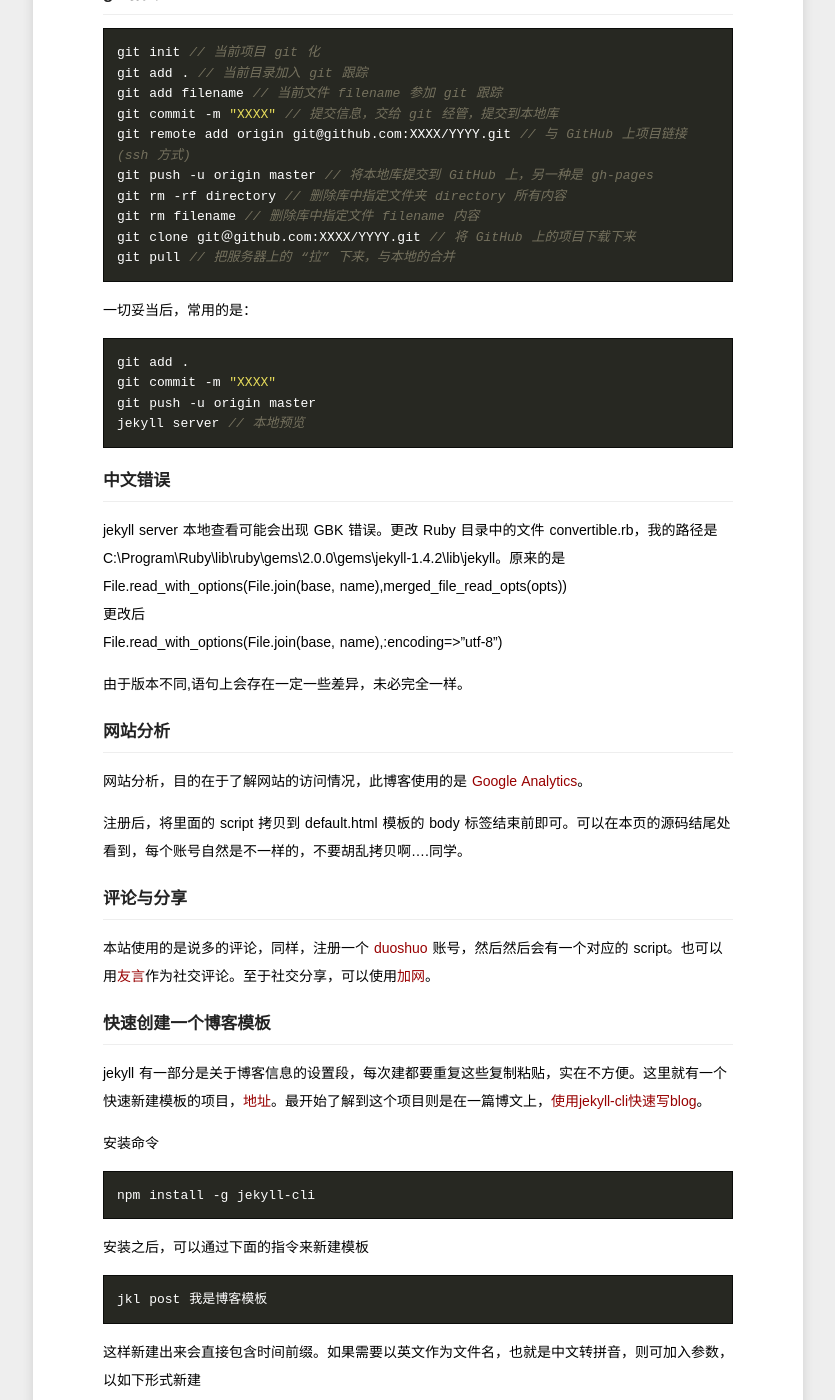
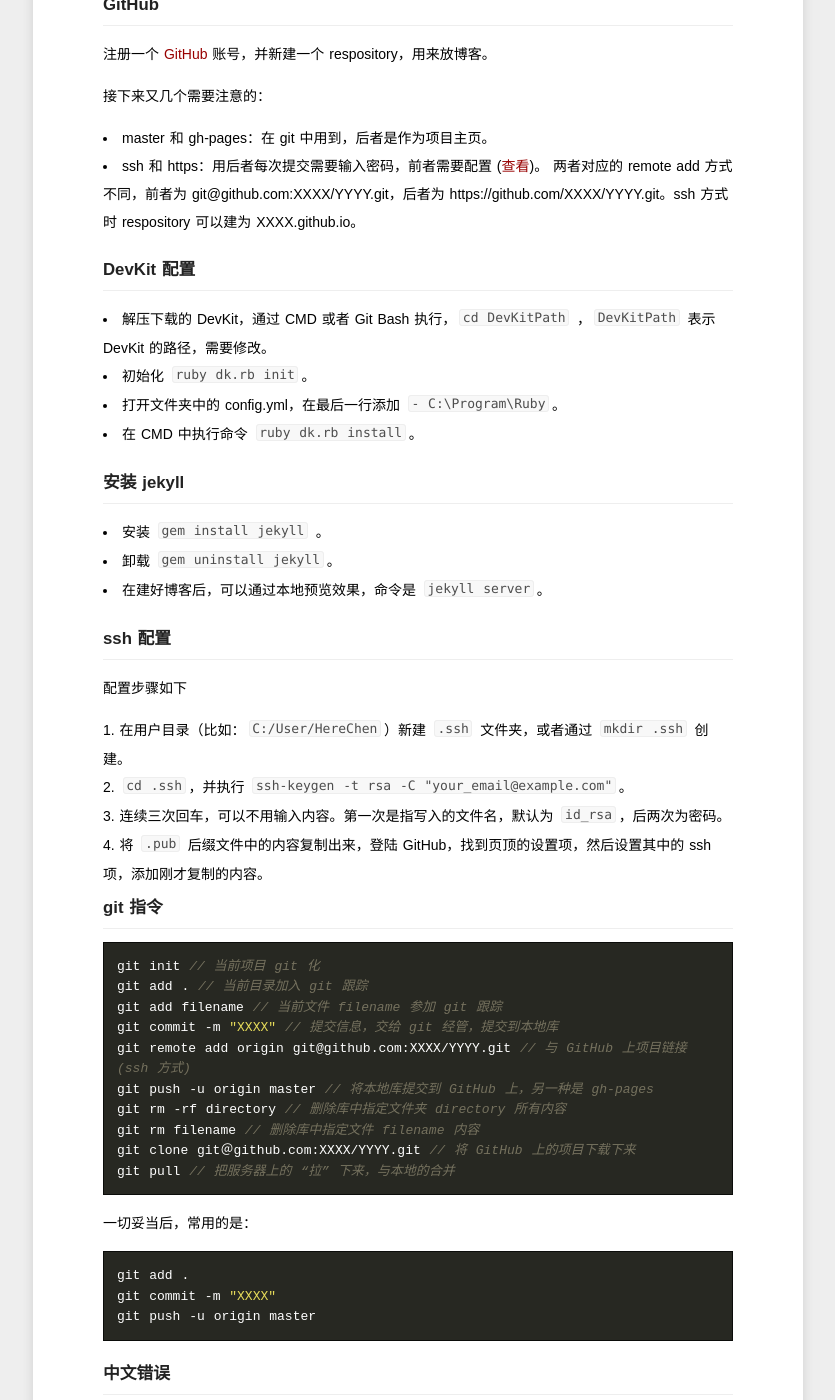
Before and after one commit to Xuezhiyuanlin/herechen.github.io, a Jekyll site: the page built from _posts/2014-03-16-jekyll-skills.md, in a window 1280 px wide and 1400 px high, scrolled down 1196 px. Shown: the whole window, without its empty margins (222-1057 px from the left). Built offline with Jekyll 4.4.1, drawn with Linux system fonts in a browser that asks for light colours; some web fonts are replaced; Markdown is read by kramdown in place of the engine named in the settings; comment, search, counter and statistics services are not loaded; some of the changed text lies outside the part shown.

Commit message:
herechen

```diff
--- a/_posts/2014-03-16-jekyll-skills.md
+++ b/_posts/2014-03-16-jekyll-skills.md
@@ -8,7 +8,7 @@
 tags: jekyll 软件
 ---
 
-用 Jekyll 搭建自己的博客，再利用别人的模板，建一个博客想来还是比较简便的，况且还可以不断的自己改善。
+用 Jekyll 搭建自己的博客，利用别人的模板，建一个博客想来还是比较简便的。在环境搭建好之后只需要专注于博客布局以及内容。
 
 ###为什么选择 Jekyll
 
@@ -18,7 +18,16 @@
 
 ###要点提要
 
-在本地安装 Jekyll 及其配套工具，再注册 GitHub 账号，本地编辑，并将内容上传到 GitHub，用 GitHub 的服务器和域名。关于工具的安装和配置不作细致描述。
+在本地安装 Jekyll 及其配套工具，再注册 GitHub 账号，本地编辑，并将内容上传到 GitHub，用 GitHub 的服务器和域名。基本的流程可以是这样的：
+
+1. 下载工具 Ruby、Git、DevKit。
+2. 建立 DevKit 和 Ruby 之间的依赖关系 （依赖第1步）。
+3. 通过 Ruby 下载 jekyll （依赖第1步）。
+4. 注册 GitHub 账号，在 GitHub 上创建一个库。
+5. 配置 ssh。（依赖第4步）
+6. 链接本地和 GitHub 的库，开始建博客，最后提交。
+
+剩下的细节根据后面的具体描述逐步来做就行了。关于环境搭建在本文末尾一篇 jekyll 安装文章中描述的比较详细。
 
 ###环境与工具
 
@@ -28,6 +37,8 @@
 git：[http://git-scm.com/downloads](http://git-scm.com/downloads)
 Jekyll：[http://jekyllrb.com/](http://jekyllrb.com/)
 
+<hr><hr>
+
 ###GitHub
 
 注册一个 [GitHub](https://github.com/) 账号，并新建一个 respository，用来放博客。
@@ -36,6 +47,28 @@
 
 - master 和 gh-pages：在 git 中用到，后者是作为项目主页。
 - ssh 和 https：用后者每次提交需要输入密码，前者需要配置 ([查看](http://www.blogways.net/blog/2013/04/10/generating-ssh-keys-4-github.html))。 两者对应的 remote add 方式不同，前者为 git@github.com:XXXX/YYYY.git，后者为 https://github.com/XXXX/YYYY.git。ssh 方式时 respository 可以建为 XXXX.github.io。
+
+###DevKit 配置
+
+- 解压下载的 DevKit，通过 CMD 或者 Git Bash 执行，`cd DevKitPath` ，`DevKitPath` 表示  DevKit 的路径，需要修改。
+- 初始化 `ruby dk.rb init`。
+- 打开文件夹中的 config.yml，在最后一行添加 `- C:\Program\Ruby`。
+- 在 CMD 中执行命令 `ruby dk.rb install`。
+
+###安装 jekyll
+
+- 安装 `gem install jekyll`  。
+- 卸载 `gem uninstall jekyll`。
+- 在建好博客后，可以通过本地预览效果，命令是 `jekyll server`。
+
+###ssh 配置
+
+配置步骤如下
+
+1. 在用户目录（比如：`C:/User/HereChen`）新建 `.ssh` 文件夹，或者通过 `mkdir .ssh` 创建。
+2. `cd .ssh`，并执行 `ssh-keygen -t rsa -C "your_email@example.com"`。
+3. 连续三次回车，可以不用输入内容。第一次是指写入的文件名，默认为 `id_rsa`，后两次为密码。
+4. 将 `.pub` 后缀文件中的内容复制出来，登陆 GitHub，找到页顶的设置项，然后设置其中的 ssh 项，添加刚才复制的内容。
 
 ###git 指令
 
@@ -55,25 +88,33 @@
     git add .
     git commit -m "XXXX"
     git push -u origin master
-    jekyll server // 本地预览
 
 ###中文错误
 
-jekyll server 本地查看可能会出现 GBK 错误。更改 Ruby 目录中的文件 convertible.rb，我的路径是 C:\Program\Ruby\lib\ruby\gems\2.0.0\gems\jekyll-1.4.2\lib\jekyll。原来的是  File.read_with_options(File.join(base, name),merged_file_read_opts(opts))
-更改后
-File.read_with_options(File.join(base, name),:encoding=>"utf-8")
+jekyll server 本地查看可能会出现 GBK 错误。更改 Ruby 目录中的文件 `convertible.rb`，我的路径是
+
+    C:\Program\Ruby\lib\ruby\gems\2.0.0\gems\jekyll-1.4.2\lib\jekyll
+
+原来的文件内内容是
+
+    File.read_with_options(File.join(base, name),merged_file_read_opts(opts))
+
+更改后为
+
+    File.read_with_options(File.join(base, name),:encoding=>"utf-8")
 
 由于版本不同,语句上会存在一定一些差异，未必完全一样。
 
 ###网站分析
 
 网站分析，目的在于了解网站的访问情况，此博客使用的是 [Google Analytics](https://www.google.com/intl/zh-CN/analytics/)。
-
-注册后，将里面的 script 拷贝到 default.html 模板的 body 标签结束前即可。可以在本页的源码结尾处看到，每个账号自然是不一样的，不要胡乱拷贝啊....同学。
+注册后，将里面的 script 拷贝到 default.html 模板的 body 标签结束前即可。
 
 ###评论与分享
 
-本站使用的是说多的评论，同样，注册一个 [duoshuo](http://duoshuo.com/) 账号，然后然后会有一个对应的 script。也可以用[友言](http://www.uyan.cc/)作为社交评论。至于社交分享，可以使用[加网](http://www.jiathis.com)。
+本站使用的是说多的评论，同样，注册一个 [duoshuo](http://duoshuo.com/) 账号，然后然后会有一个对应的 script。也可以用[友言](http://www.uyan.cc/)作为社交评论。至于社交分享，可以使用[加网](http://www.jiathis.com)。另外，百度也提供了一套数据分析以及分享等脚本，可在[百度分享](http://share.baidu.com)获得。
+
+<hr><hr>
 
 ###快速创建一个博客模板
 
@@ -93,10 +134,20 @@
 
 仅仅这样还不够，因为这样只有默认的几项参数包含在模板内，于是我更改了其中的 `post.js` 对应内容。
 
+###重装系统之后要做的
+
+重装系统之后大概需要做三件事情
+
+- 环境搭建
+- ssh 配置
+- 将博客 pull 下来（git pull）。
+
+对于环境搭建部分，在重装前如果能够直接将 Ruby 打包就更加方便，只需要解压和配置，剩去了一些下载和可能的问题。如果 DevKit 没有直接打包并在系统重装后解压，需要重新建立依赖关系。
+
 ###扩展阅读及参考
 
-博客搭建入门：[搭建一个免费的，无限流量的Blog----github Pages和Jekyll入门](http://www.ruanyifeng.com/blog/2012/08/blogging_with_jekyll.html)
-git 指令：[git - 简明指南](http://rogerdudler.github.io/git-guide/index.zh.html)
-中文乱码：[Jekyll在Windows下面中文编码问题解决方案](http://www.cnblogs.com/aleda/articles/Jekyll-in-Windows-following-Chinese-encoding-problem-solutions.html)
-
-一些功能引用在网站的**关于**中的资源引用有说明。
+- 博客搭建入门：[搭建一个免费的，无限流量的Blog----github Pages和Jekyll入门](http://www.ruanyifeng.com/blog/2012/08/blogging_with_jekyll.html)
+- git 指令：[git - 简明指南](http://rogerdudler.github.io/git-guide/index.zh.html)
+- 中文乱码：[Jekyll在Windows下面中文编码问题解决方案](http://www.cnblogs.com/aleda/articles/Jekyll-in-Windows-following-Chinese-encoding-problem-solutions.html)
+- 环境搭建：[jekyll安装与应用](http://www.cnblogs.com/BeginMan/p/3549241.html)
+- DevKit 配置：[Development Kit](https://github.com/oneclick/rubyinstaller/wiki/Development-Kit)
```
Also changed, not shown: other parts of _posts/2014-03-16-jekyll-skills.md (+1 -1 lines).
